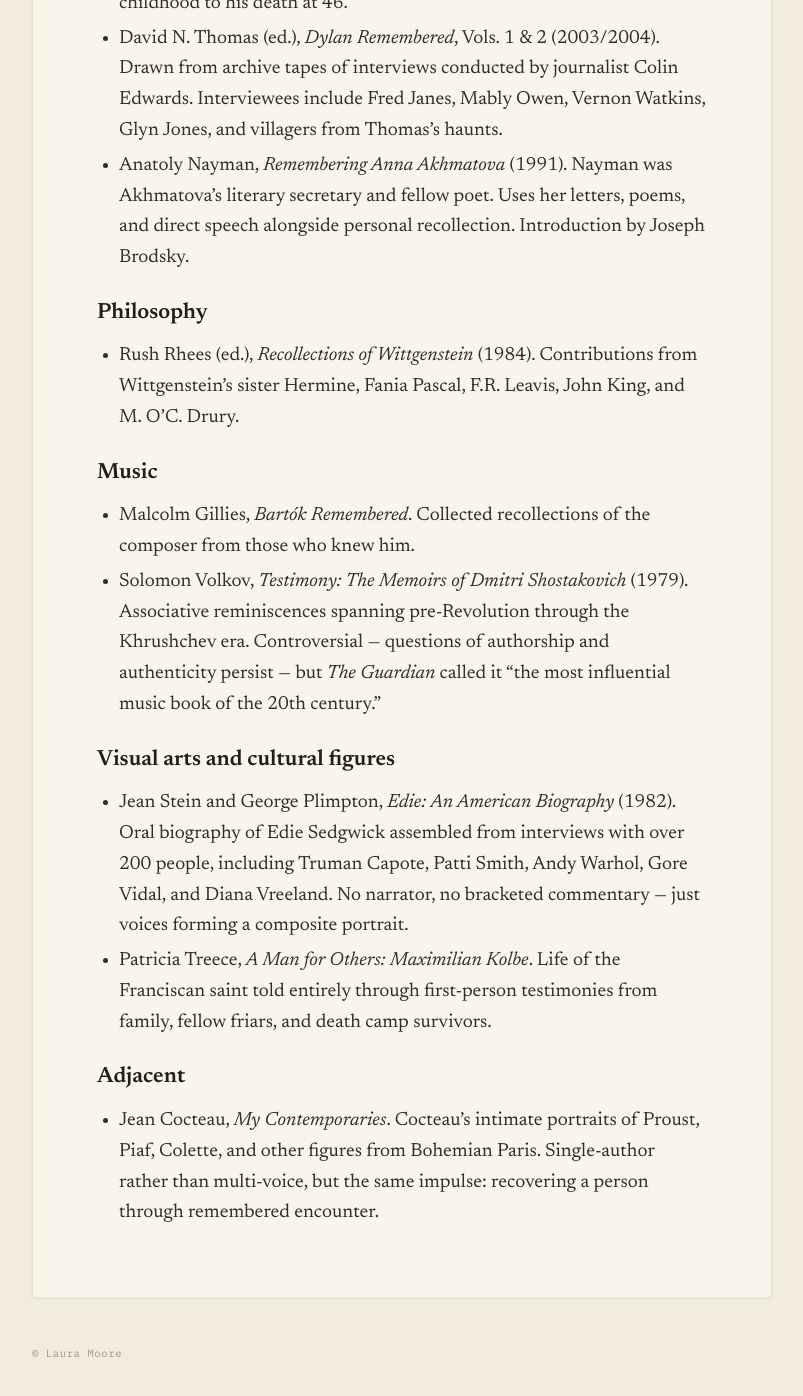
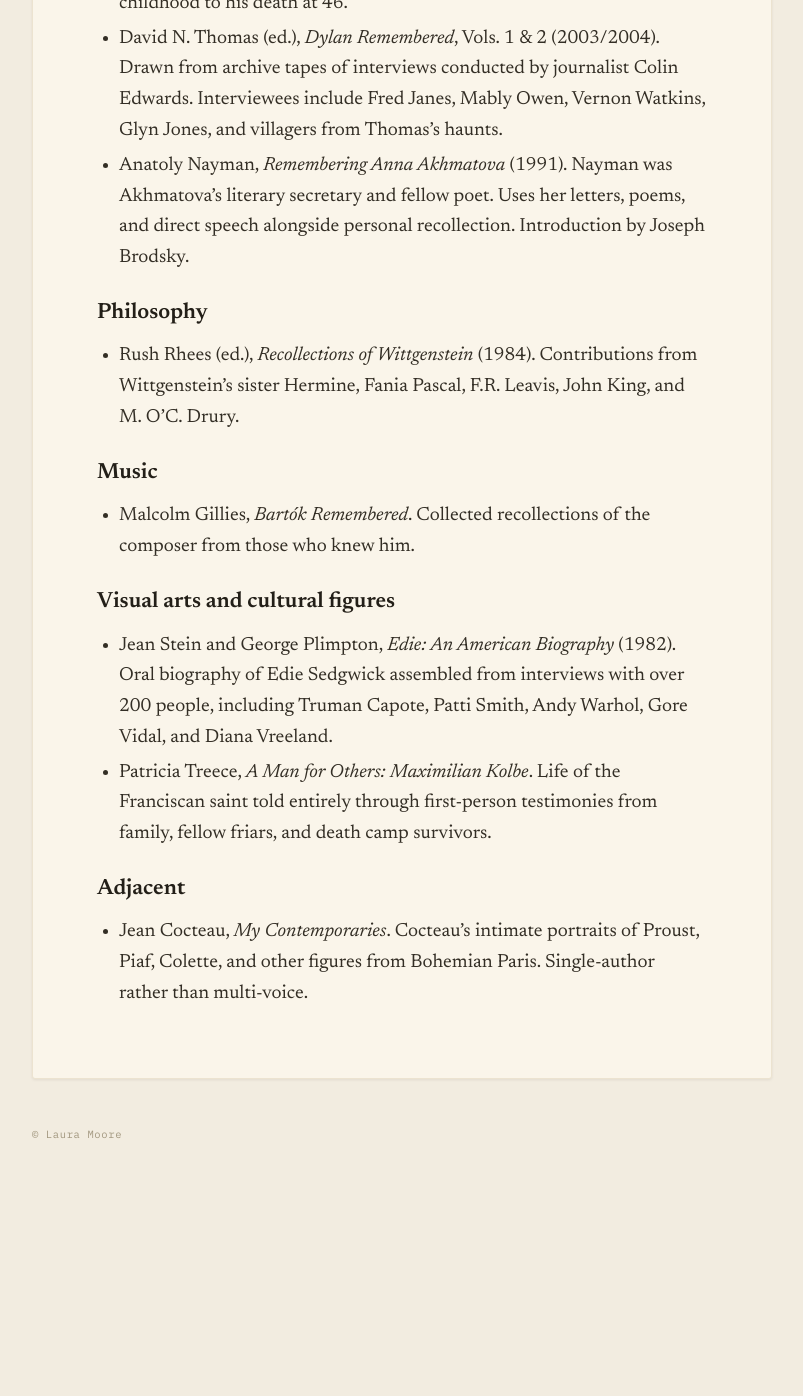
Before and after one commit to lauramoorewrites-del/treasury, a Jekyll site: the page built from _pages/books-of-collected-recollections.md, in a window 1280 px wide and 1400 px high, scrolled down 842 px. Shown: the top 1396 px of the window, without its empty margins (238-1041 px from the left). Built offline with Jekyll 4.4.1, drawn with Linux system fonts in a browser that asks for light colours; after the commit the page ends 2023 px from its top, so only the background shows below that.

Commit message:
Remove Shostakovich entry (single-author memoir, not collected recollections)
Co-Authored-By: Claude Opus 4.6 (1M context) <noreply@anthropic.com>

```diff
--- a/_pages/books-of-collected-recollections.md
+++ b/_pages/books-of-collected-recollections.md
@@ -23,13 +23,12 @@ Books that assemble a portrait of someone through the memories and testimonies o
 ## Music
 
 - Malcolm Gillies, *Bartók Remembered*. Collected recollections of the composer from those who knew him.
-- Solomon Volkov, *Testimony: The Memoirs of Dmitri Shostakovich* (1979). Associative reminiscences spanning pre-Revolution through the Khrushchev era. Controversial — questions of authorship and authenticity persist — but *The Guardian* called it "the most influential music book of the 20th century."
 
 ## Visual arts and cultural figures
 
-- Jean Stein and George Plimpton, *Edie: An American Biography* (1982). Oral biography of Edie Sedgwick assembled from interviews with over 200 people, including Truman Capote, Patti Smith, Andy Warhol, Gore Vidal, and Diana Vreeland. No narrator, no bracketed commentary — just voices forming a composite portrait.
+- Jean Stein and George Plimpton, *Edie: An American Biography* (1982). Oral biography of Edie Sedgwick assembled from interviews with over 200 people, including Truman Capote, Patti Smith, Andy Warhol, Gore Vidal, and Diana Vreeland.
 - Patricia Treece, *A Man for Others: Maximilian Kolbe*. Life of the Franciscan saint told entirely through first-person testimonies from family, fellow friars, and death camp survivors.
 
 ## Adjacent
 
-- Jean Cocteau, *My Contemporaries*. Cocteau's intimate portraits of Proust, Piaf, Colette, and other figures from Bohemian Paris. Single-author rather than multi-voice, but the same impulse: recovering a person through remembered encounter.
+- Jean Cocteau, *My Contemporaries*. Cocteau's intimate portraits of Proust, Piaf, Colette, and other figures from Bohemian Paris. Single-author rather than multi-voice.
```
